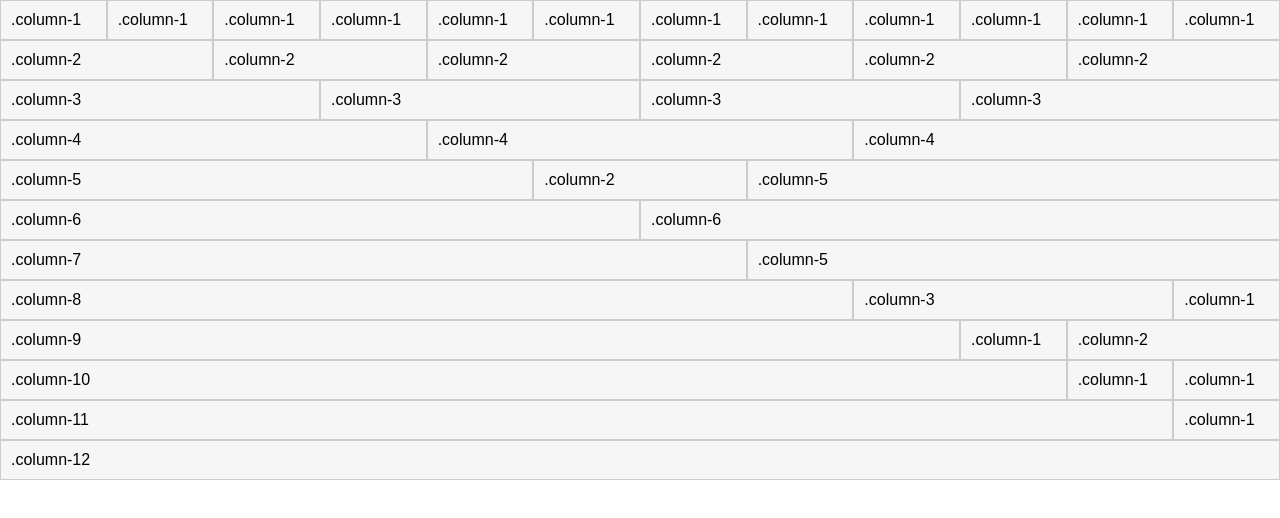
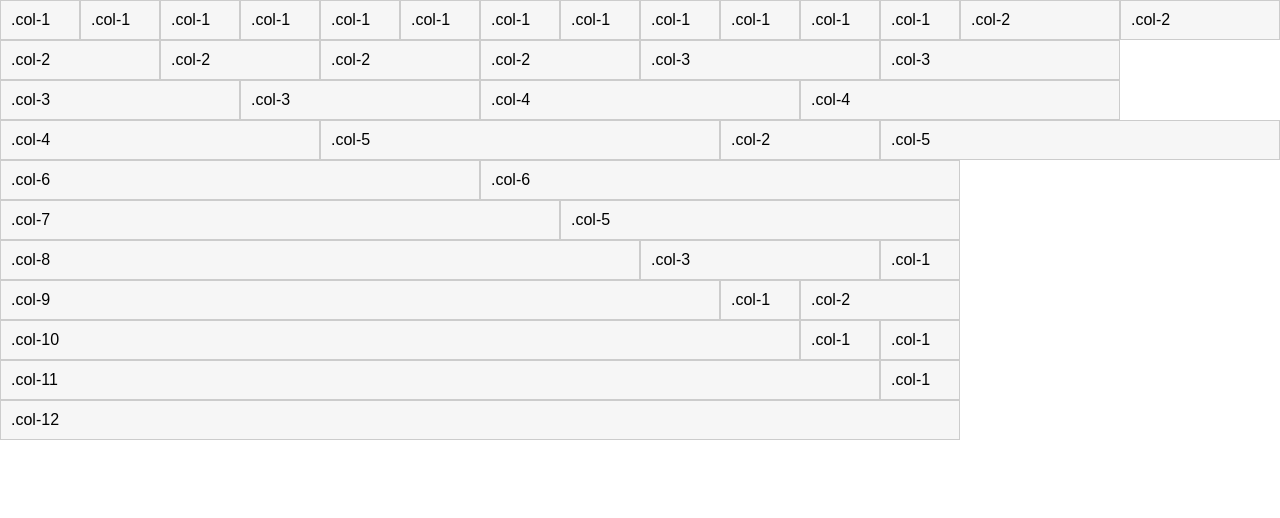
Before and after one commit to fernvilla/framework, a website: page index.html in a window 1280 px wide. Drawn offline with Linux system fonts and the light colour scheme.

Commit message:
Simpler column class names

```diff
--- a/demo.css
+++ b/demo.css
@@ -1,4 +1,4 @@
-.demo-grid [class^=column-] {
+.demo-grid [class^=col-] {
   padding-top: 10px;
   padding-bottom: 10px;
   background-color: #f6f6f6;
--- a/index.html
+++ b/index.html
@@ -13,83 +13,83 @@
   <body>
     <div class="container">
       <div class="row demo-grid">
-        <div class="column-1">.column-1</div>
-        <div class="column-1">.column-1</div>
-        <div class="column-1">.column-1</div>
-        <div class="column-1">.column-1</div>
-        <div class="column-1">.column-1</div>
-        <div class="column-1">.column-1</div>
-        <div class="column-1">.column-1</div>
-        <div class="column-1">.column-1</div>
-        <div class="column-1">.column-1</div>
-        <div class="column-1">.column-1</div>
-        <div class="column-1">.column-1</div>
-        <div class="column-1">.column-1</div>
+        <div class="col-1">.col-1</div>
+        <div class="col-1">.col-1</div>
+        <div class="col-1">.col-1</div>
+        <div class="col-1">.col-1</div>
+        <div class="col-1">.col-1</div>
+        <div class="col-1">.col-1</div>
+        <div class="col-1">.col-1</div>
+        <div class="col-1">.col-1</div>
+        <div class="col-1">.col-1</div>
+        <div class="col-1">.col-1</div>
+        <div class="col-1">.col-1</div>
+        <div class="col-1">.col-1</div>
       </div>
 
       <div class="row demo-grid">
-        <div class="column-2">.column-2</div>
-        <div class="column-2">.column-2</div>
-        <div class="column-2">.column-2</div>
-        <div class="column-2">.column-2</div>
-        <div class="column-2">.column-2</div>
-        <div class="column-2">.column-2</div>
+        <div class="col-2">.col-2</div>
+        <div class="col-2">.col-2</div>
+        <div class="col-2">.col-2</div>
+        <div class="col-2">.col-2</div>
+        <div class="col-2">.col-2</div>
+        <div class="col-2">.col-2</div>
       </div>
 
       <div class="row demo-grid">
-        <div class="column-3">.column-3</div>
-        <div class="column-3">.column-3</div>
-        <div class="column-3">.column-3</div>
-        <div class="column-3">.column-3</div>
+        <div class="col-3">.col-3</div>
+        <div class="col-3">.col-3</div>
+        <div class="col-3">.col-3</div>
+        <div class="col-3">.col-3</div>
       </div>
 
       <div class="row demo-grid">
-        <div class="column-4">.column-4</div>
-        <div class="column-4">.column-4</div>
-        <div class="column-4">.column-4</div>
+        <div class="col-4">.col-4</div>
+        <div class="col-4">.col-4</div>
+        <div class="col-4">.col-4</div>
       </div>
 
       <div class="row demo-grid">
-        <div class="column-5">.column-5</div>
-        <div class="column-2">.column-2</div>
-        <div class="column-5">.column-5</div>
+        <div class="col-5">.col-5</div>
+        <div class="col-2">.col-2</div>
+        <div class="col-5">.col-5</div>
       </div>
 
       <div class="row demo-grid">
-        <div class="column-6">.column-6</div>
-        <div class="column-6">.column-6</div>
+        <div class="col-6">.col-6</div>
+        <div class="col-6">.col-6</div>
       </div>
 
       <div class="row demo-grid">
-        <div class="column-7">.column-7</div>
-        <div class="column-5">.column-5</div>
+        <div class="col-7">.col-7</div>
+        <div class="col-5">.col-5</div>
       </div>
 
       <div class="row demo-grid">
-        <div class="column-8">.column-8</div>
-        <div class="column-3">.column-3</div>
-        <div class="column-1">.column-1</div>
+        <div class="col-8">.col-8</div>
+        <div class="col-3">.col-3</div>
+        <div class="col-1">.col-1</div>
       </div>
 
       <div class="row demo-grid">
-        <div class="column-9">.column-9</div>
-        <div class="column-1">.column-1</div>
-        <div class="column-2">.column-2</div>
+        <div class="col-9">.col-9</div>
+        <div class="col-1">.col-1</div>
+        <div class="col-2">.col-2</div>
       </div>
 
       <div class="row demo-grid">
-        <div class="column-10">.column-10</div>
-        <div class="column-1">.column-1</div>
-        <div class="column-1">.column-1</div>
+        <div class="col-10">.col-10</div>
+        <div class="col-1">.col-1</div>
+        <div class="col-1">.col-1</div>
       </div>
 
       <div class="row demo-grid">
-        <div class="column-11">.column-11</div>
-        <div class="column-1">.column-1</div>
+        <div class="col-11">.col-11</div>
+        <div class="col-1">.col-1</div>
       </div>
 
       <div class="row demo-grid">
-        <div class="column-12">.column-12</div>
+        <div class="col-12">.col-12</div>
       </div>
     </div>
   </body>
--- a/scss/_grid.scss
+++ b/scss/_grid.scss
@@ -11,7 +11,7 @@
 }
 
 @for $i from 1 through $grid-columns {
-  .column-#{$i} {
+  .col-#{$i} {
     width: 100% / $grid-columns * $i;
     float: left;
     padding-left: $grid-gutter-width / 2;
--- a/scss/_variables.scss
+++ b/scss/_variables.scss
@@ -1,3 +1,3 @@
 // Grid sytem
-$grid-columns: 12;
+$grid-columns: 16;
 $grid-gutter-width: 20px;
```
Also changed, not shown: dist/css/framework.css, 1 other file.
